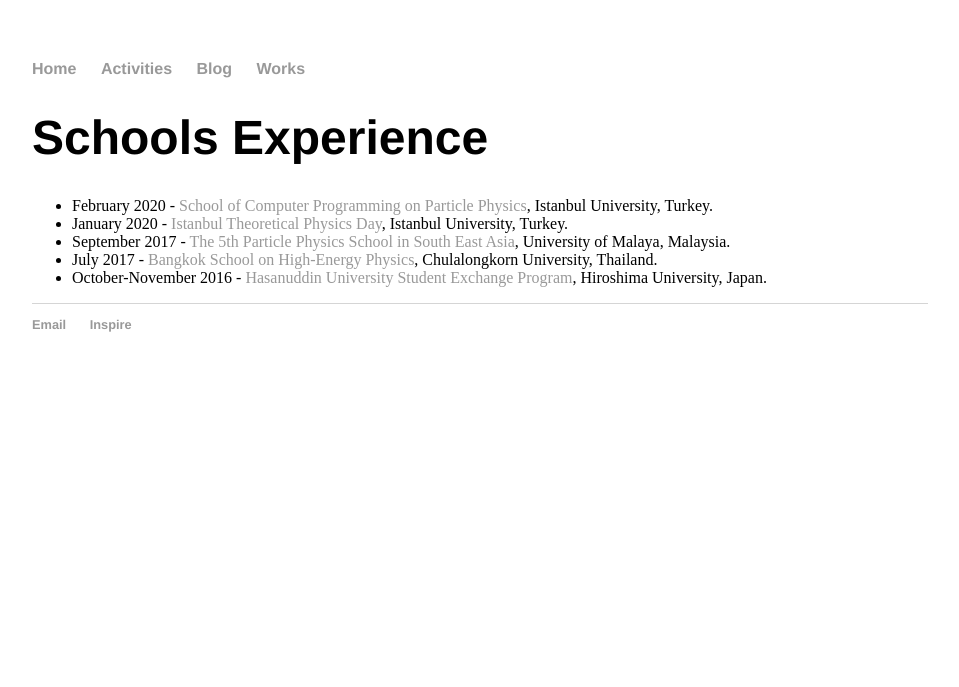
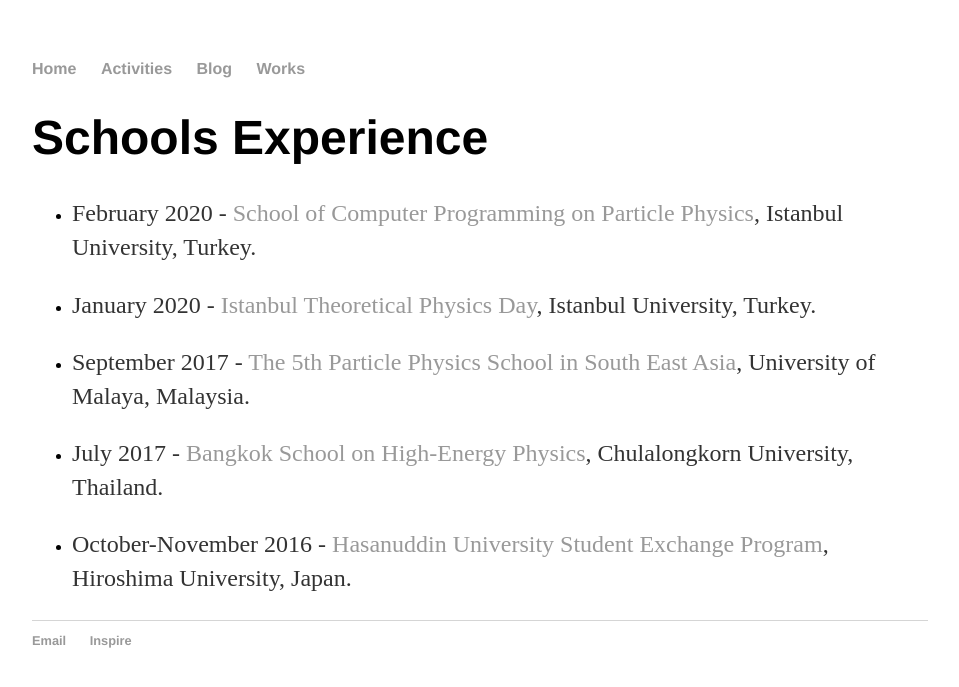
Before and after one commit to mfmustamin/mfmustamin.github.io, a Jekyll site: the page built from activities/index.html, in a window 1280 px wide. Shown: the top 687 px of the page, without its empty margins (160-1119 px from the left). Built offline with Jekyll 4.4.1, drawn with Linux system fonts in a browser that asks for light colours.

```diff
--- a/activities/index.html
+++ b/activities/index.html
@@ -4,9 +4,9 @@ title: Recent Activities
 ---
 	<h1>Schools Experience</h1>
 	<ul>
-		<li>February 2020 - <a href="https://indico.cern.ch/event/877623/">School of Computer Programming on Particle Physics</a>, Istanbul University, Turkey. </li>
-		<li>January 2020 - <a href="https://sites.google.com/view/itfg">Istanbul Theoretical Physics Day</a>, Istanbul University, Turkey. </li>
-		<li>September 2017 - <a href="http://www.fisikanet.lipi.go.id/utama.cgi?bacaforum&pengumuman&1495803213&">The 5th Particle Physics School in South East Asia</a>, University of Malaya, Malaysia. </li>
-		<li>July 2017 - <a href="https://indico.cern.ch/event/598919/page/11158-participants">Bangkok School on High-Energy Physics</a>, Chulalongkorn University, Thailand. </li>
-		<li>October-November 2016 - <a href="https://makassar.tribunnews.com/2016/10/18/20-mahasiswa-unhas-ikut-program-student-exchange-di-jepang">Hasanuddin University Student Exchange Program</a>, Hiroshima University, Japan. </li>
+		<li><p>February 2020 - <a href="https://indico.cern.ch/event/877623/">School of Computer Programming on Particle Physics</a>, Istanbul University, Turkey. </p></li>
+		<li><p>January 2020 - <a href="https://sites.google.com/view/itfg">Istanbul Theoretical Physics Day</a>, Istanbul University, Turkey. </p></li>
+		<li><p>September 2017 - <a href="http://www.fisikanet.lipi.go.id/utama.cgi?bacaforum&pengumuman&1495803213&">The 5th Particle Physics School in South East Asia</a>, University of Malaya, Malaysia. </p></li>
+		<li><p>July 2017 - <a href="https://indico.cern.ch/event/598919/page/11158-participants">Bangkok School on High-Energy Physics</a>, Chulalongkorn University, Thailand. </p></li>
+		<li><p>October-November 2016 - <a href="https://makassar.tribunnews.com/2016/10/18/20-mahasiswa-unhas-ikut-program-student-exchange-di-jepang">Hasanuddin University Student Exchange Program</a>, Hiroshima University, Japan. </p></li>
 	</ul>
```
